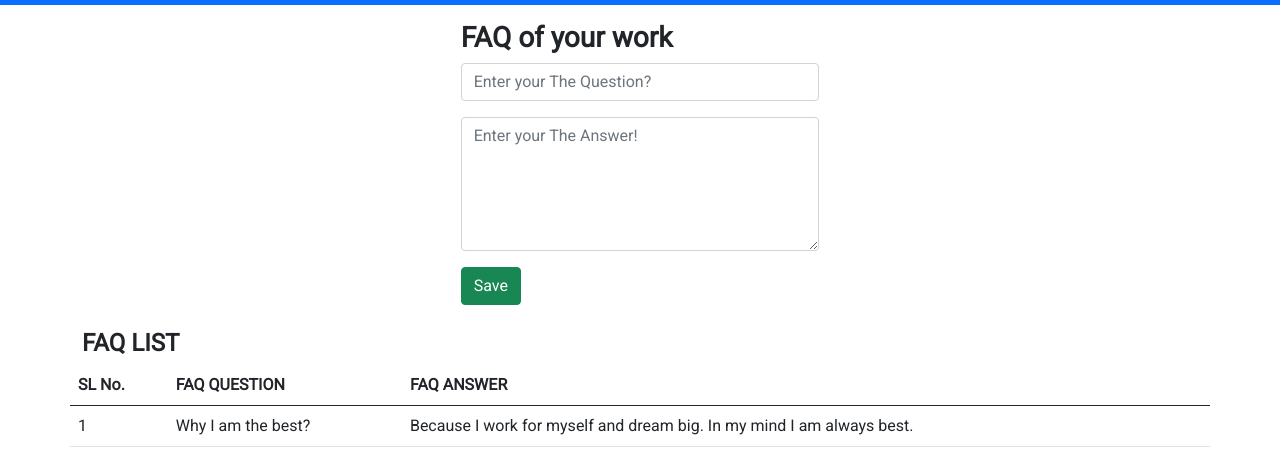
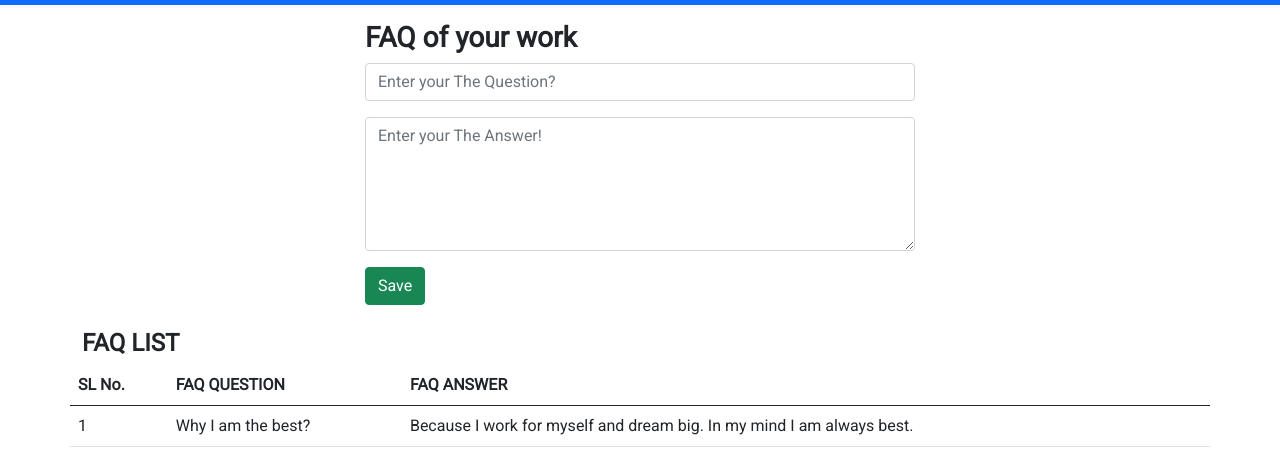
Before and after one commit to supermanshuvo/my_faq-app, a plain HTML site: page index.html in a window 1280 px wide. Shown: the part 51-524 px from the top of the page. Drawn offline with nearby package versions, Linux system fonts and the light colour scheme.

Commit message:
Change the col size

```diff
--- a/index.html
+++ b/index.html
@@ -22,7 +22,7 @@
     <!-- FAQ INPUT FORM  START -->
     <div class="container mt-2 p-2">
         <div class="row justify-content-evenly">
-            <div class="col-4">
+            <div class="col-6">
                 <h3 class="fw-bold">FAQ of your work</h3>
                 <form id="add_to_faq_list">
                     <div class="form-group mb-2">
```
